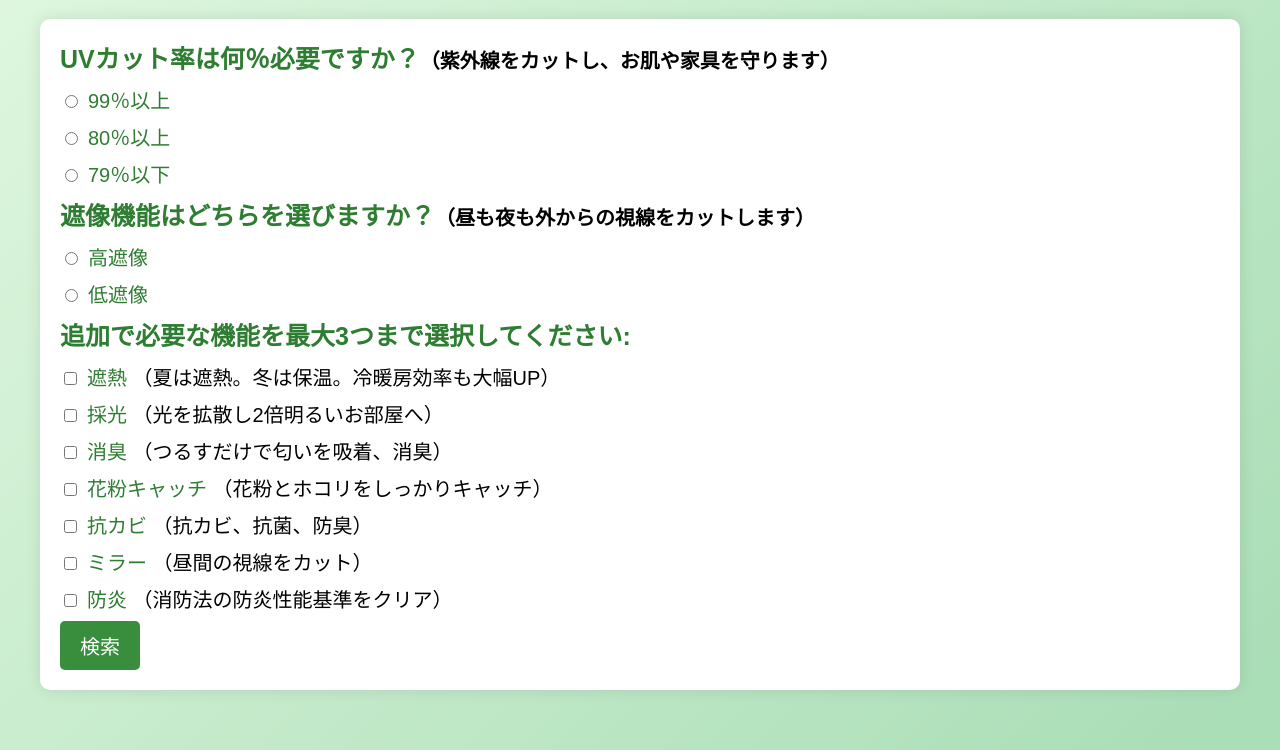
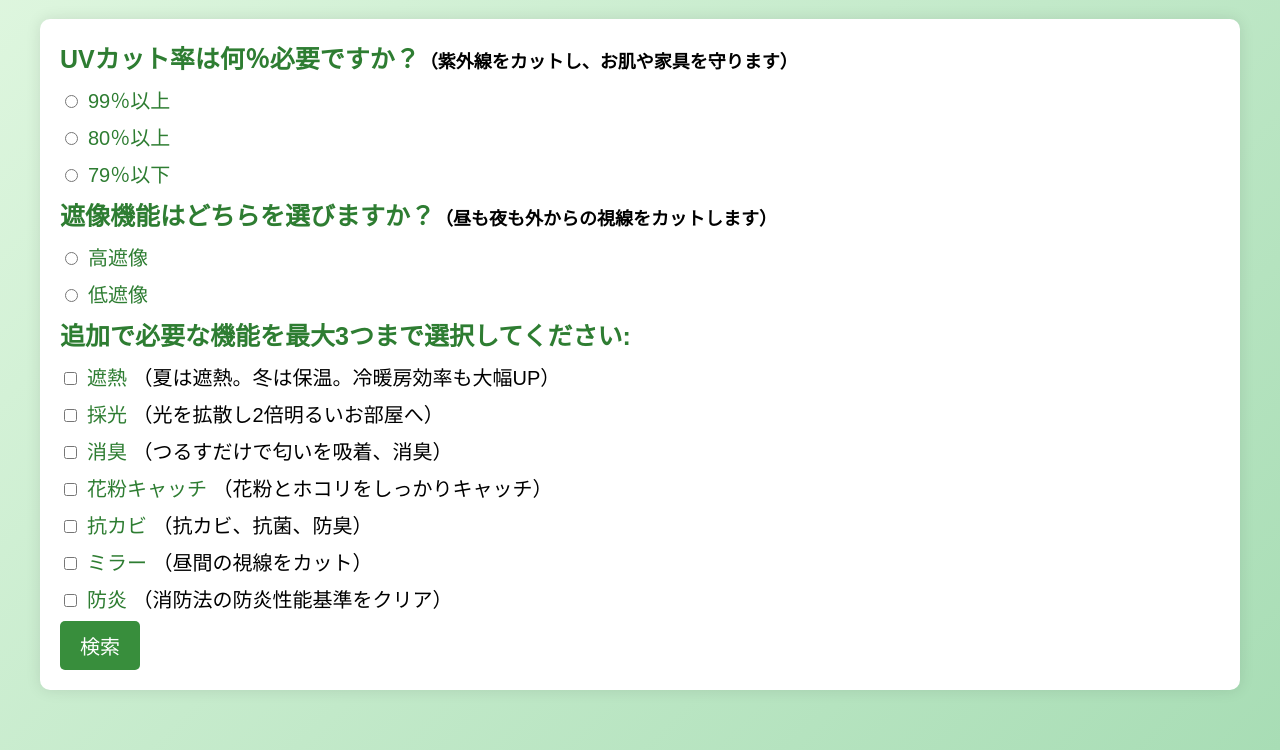
Before and after one commit to lacecurtain-sindan/lacecurtain-sindan.github.io, a plain HTML site: page index.html in a window 1280 px wide. Shown: the part 90-840 px from the top of the page. Drawn offline with Linux system fonts and the light colour scheme.

Commit message:
Update index.html

```diff
--- a/index.html
+++ b/index.html
@@ -95,13 +95,13 @@
     <div class="container">
         <h1>オンラインカーテン診断ツール</h1>
         <div id="question-container" class="question-container">
-            <div class="question">UVカット率は何％必要ですか？<span style="font-size: 20px; color: black;">（紫外線をカットし、お肌や家具を守ります）</span></div>
+            <div class="question">UVカット率は何％必要ですか？<span style="font-size: 18px; color: black;">（紫外線をカットし、お肌や家具を守ります）</span></div>
             <div class="options">
                 <label><input type="radio" name="uvcut" value="99以上">99％以上</label>
                 <label><input type="radio" name="uvcut" value="80以上">80％以上</label>
                 <label><input type="radio" name="uvcut" value="79以下">79％以下</label>
             </div>
-            <div class="question">遮像機能はどちらを選びますか？<span style="font-size: 20px; color: black;">（昼も夜も外からの視線をカットします）</span></div>
+            <div class="question">遮像機能はどちらを選びますか？<span style="font-size: 18px; color: black;">（昼も夜も外からの視線をカットします）</span></div>
             <div class="options">
                 <label><input type="radio" name="遮像" value="高遮像">高遮像</label>
                 <label><input type="radio" name="遮像" value="低遮像">低遮像</label>
```
